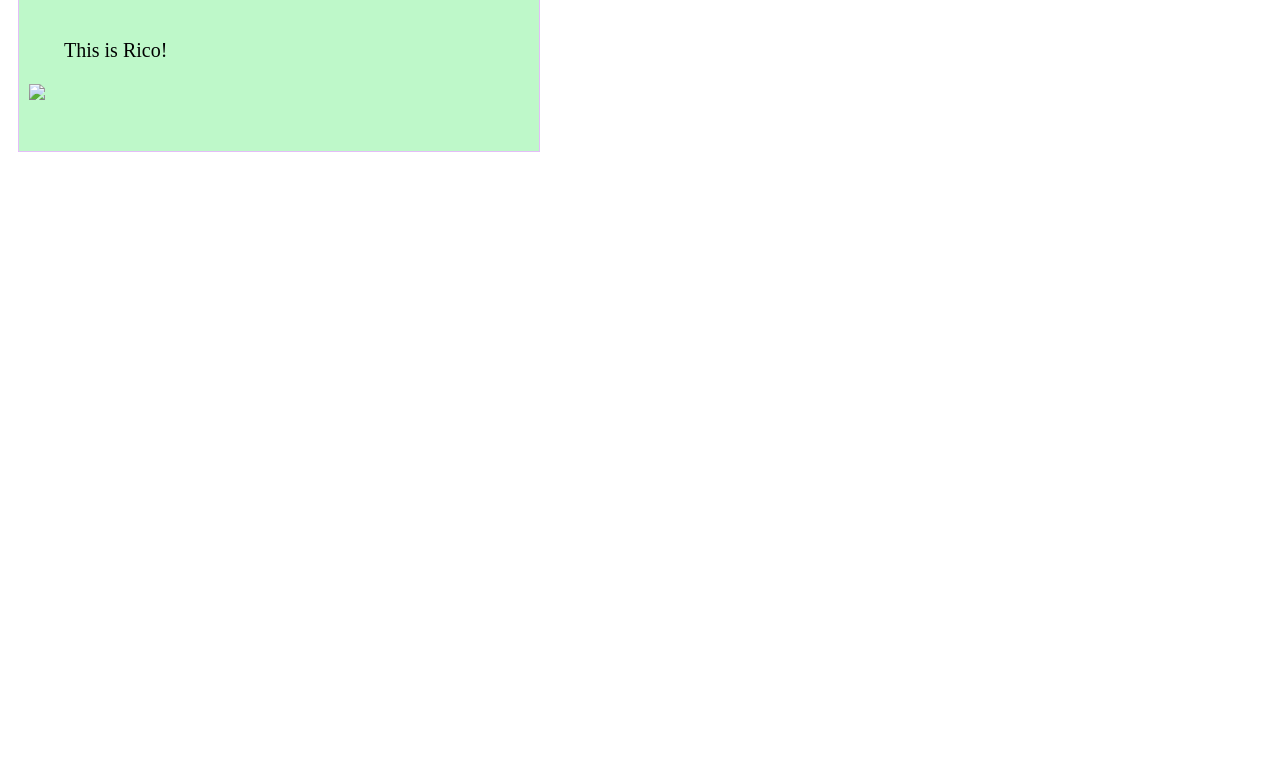
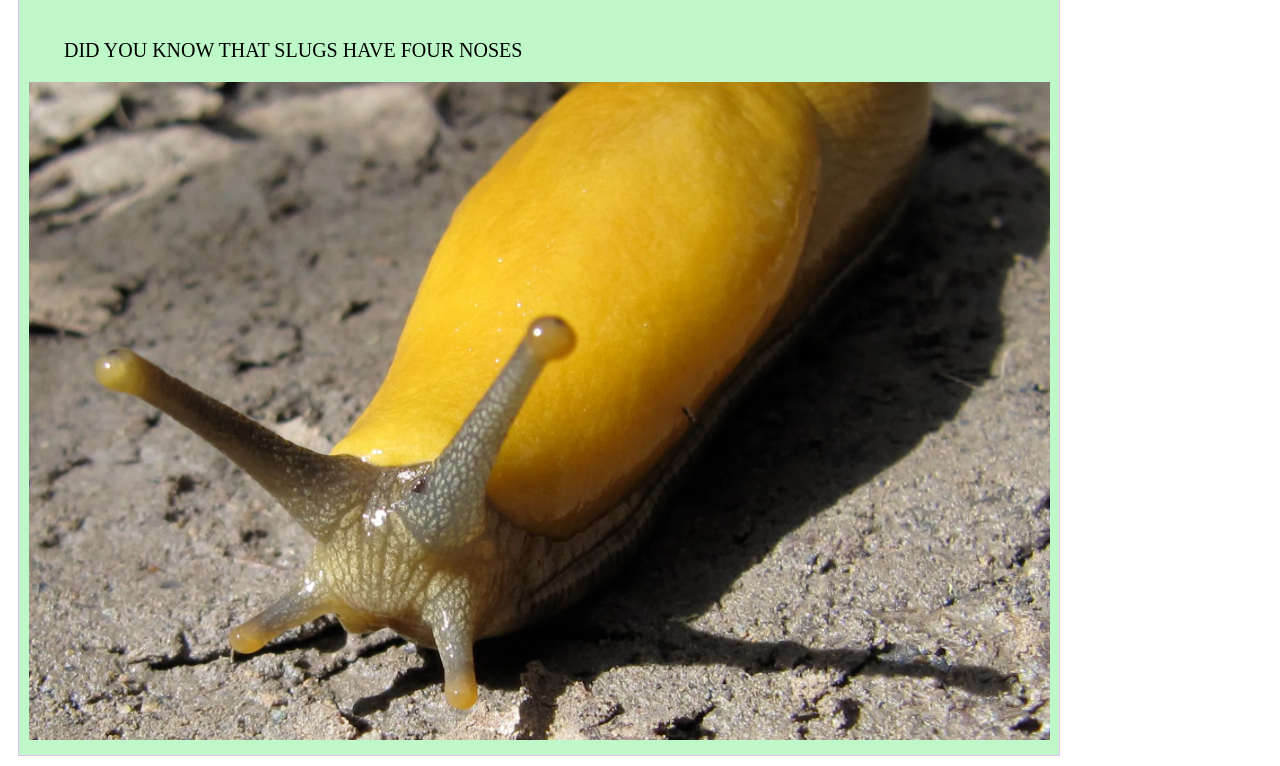
Before and after one commit to Alextchi/art101, a plain HTML site: page lab2/index.html in a window 1280 px wide. Shown: the part 180-946 px from the top of the page. Before the commit the page ends 800 px from the top, so only its background shows below. Drawn offline with Linux system fonts and the light colour scheme.

Commit message:
Lab 2 image

```diff
--- a/lab2/css/lab.css
+++ b/lab2/css/lab.css
@@ -12,7 +12,7 @@ p {
 
 #content {
   background-color: #bef8c9;
-  width: 500px;
+  width: 1020px;
   min-height: 300px;
   padding: 10px;
   margin: 10px;
--- a/lab2/index.html
+++ b/lab2/index.html
@@ -11,8 +11,8 @@
 		<div id="content">
 			<h1>Hello World</h1>
 
-			<p>This is Rico!</p>
-			<img src="./img/rico.jpg">
+			<p>DID YOU KNOW THAT SLUGS HAVE FOUR NOSES</p>
+			<img src="img/bananaslug.png">
 		</div>
 	</body>
 </html>
```
Also changed, not shown: lab2/img/bananaslug.png (added).
